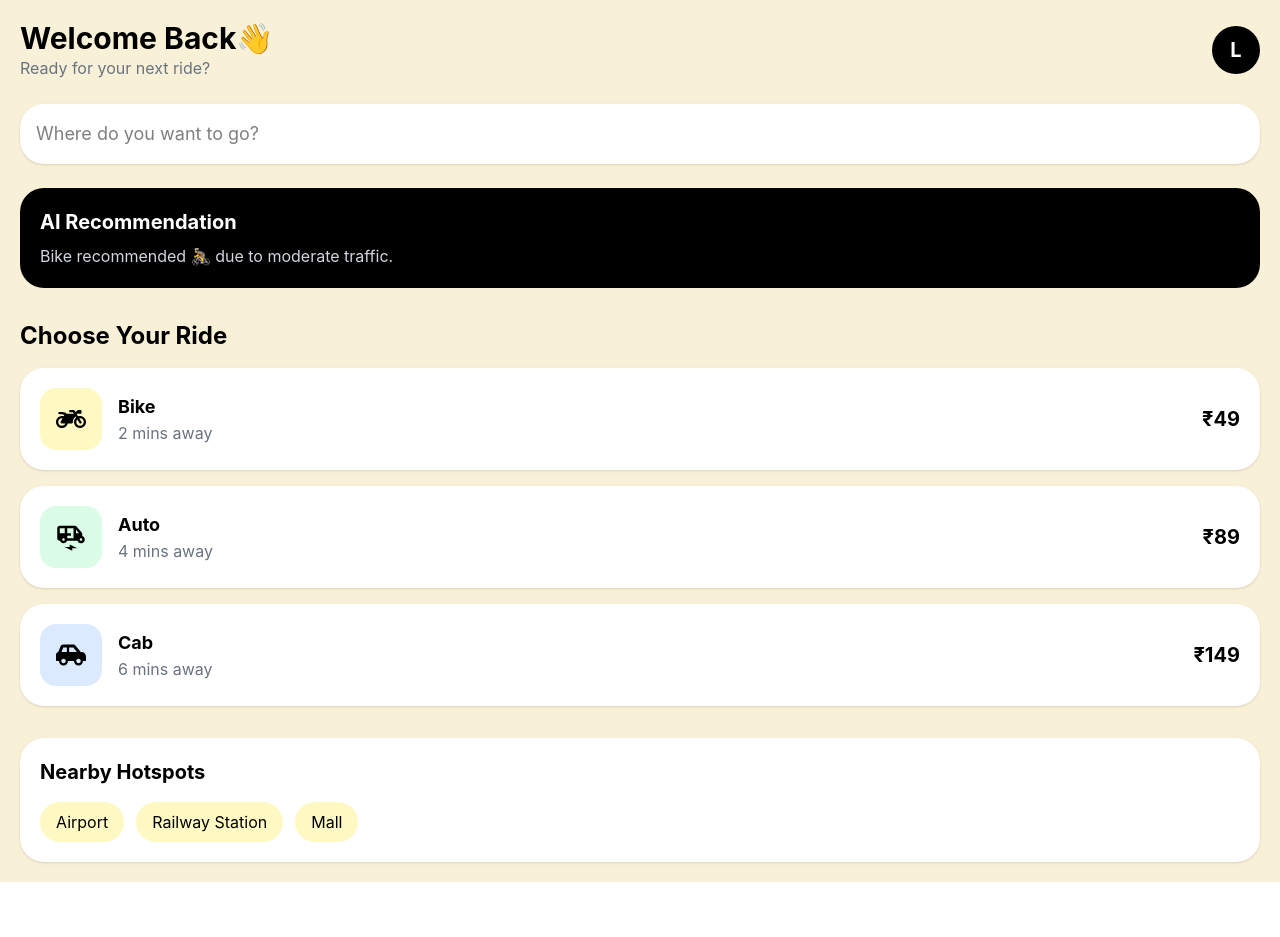
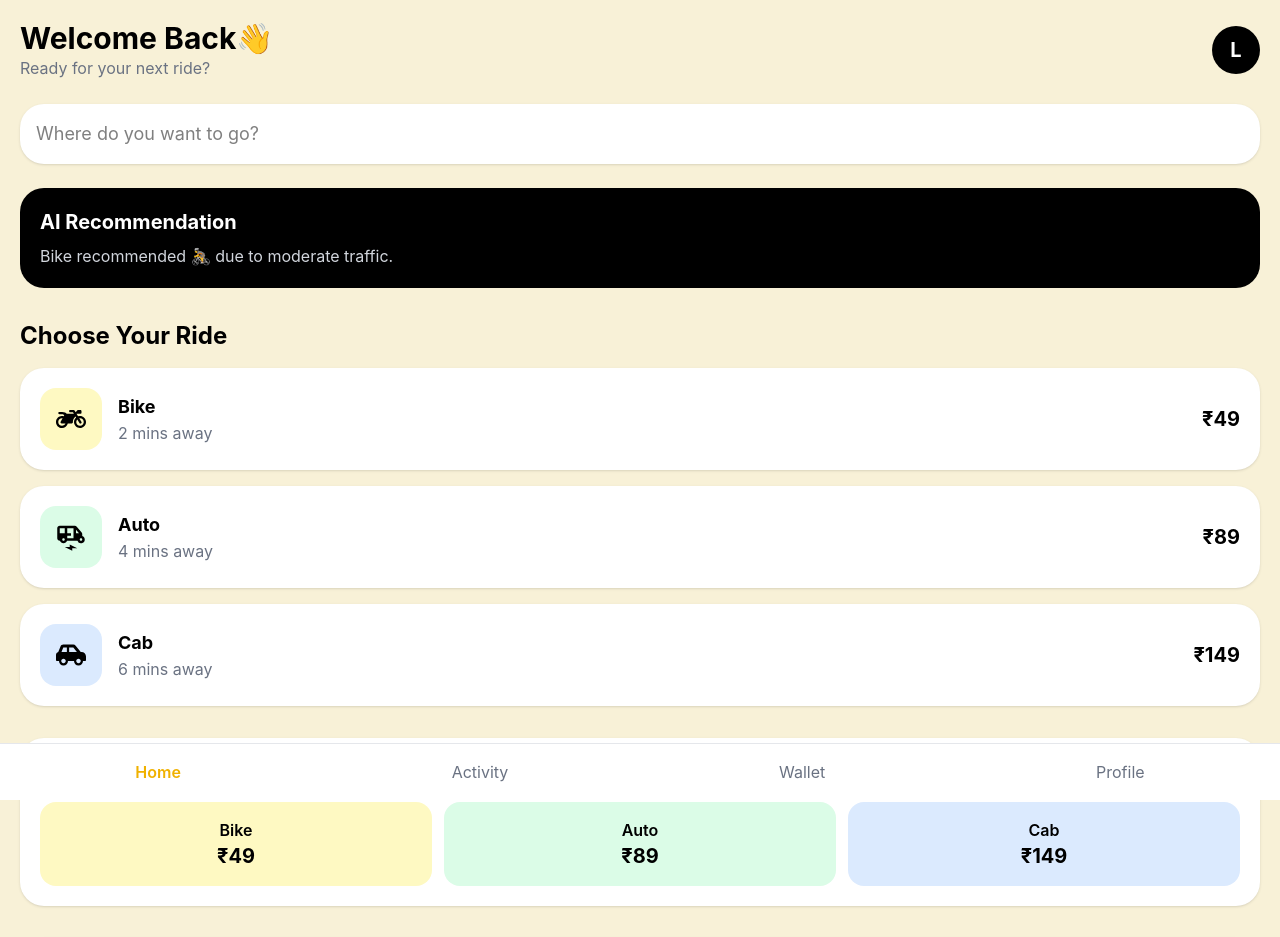
Before and after one commit to LipsikaRai/Rido, a React (Vite) app: page / in a window 1280 px wide. Shown: the top 937 px of the page. Before the commit the page ends 882 px from the top, so only its background shows below. Built offline with nearby package versions, Linux system fonts and the light colour scheme.

Commit message:
Added animated home dashboard and fare estimator

```diff
--- a/src/pages/Home.jsx
+++ b/src/pages/Home.jsx
@@ -1,9 +1,14 @@
 import { FaMotorcycle, FaCarSide } from "react-icons/fa";
 import { MdElectricRickshaw } from "react-icons/md";
-
+import { motion } from "framer-motion";
 const Home = () => {
   return (
-    <div className="min-h-screen bg-[#f8f1d7] p-5">
+    <motion.div
+  initial={{ opacity: 0, y: 20 }}
+  animate={{ opacity: 1, y: 0 }}
+  transition={{ duration: 0.5 }}
+  className="min-h-screen bg-[#f8f1d7] p-5"
+>
 
       {/* Header */}
 
@@ -144,6 +149,34 @@ const Home = () => {
         </div>
 
       </div>
+      {/* Fare Estimator */}
+
+<div className="bg-white rounded-3xl p-5 mt-8 shadow-sm">
+
+  <h2 className="text-xl font-bold">
+    Estimated Fare
+  </h2>
+
+  <div className="grid grid-cols-3 gap-3 mt-4">
+
+    <div className="bg-yellow-100 rounded-2xl p-4 text-center">
+      <p className="font-semibold">Bike</p>
+      <h3 className="text-xl font-bold">₹49</h3>
+    </div>
+
+    <div className="bg-green-100 rounded-2xl p-4 text-center">
+      <p className="font-semibold">Auto</p>
+      <h3 className="text-xl font-bold">₹89</h3>
+    </div>
+
+    <div className="bg-blue-100 rounded-2xl p-4 text-center">
+      <p className="font-semibold">Cab</p>
+      <h3 className="text-xl font-bold">₹149</h3>
+    </div>
+
+  </div>
+
+</div>
 
       {/* Nearby Section */}
 
@@ -170,8 +203,28 @@ const Home = () => {
         </div>
 
       </div>
+        {/* Bottom Navigation */}
 
-    </div>
+<div className="fixed bottom-0 left-0 w-full bg-white border-t border-gray-200 flex justify-around py-4">
+
+  <button className="flex flex-col items-center text-yellow-500 font-semibold">
+    Home
+  </button>
+
+  <button className="flex flex-col items-center text-gray-500">
+    Activity
+  </button>
+
+  <button className="flex flex-col items-center text-gray-500">
+    Wallet
+  </button>
+
+  <button className="flex flex-col items-center text-gray-500">
+    Profile
+  </button>
+
+</div>
+    </motion.div>
   )
 }
 
```
